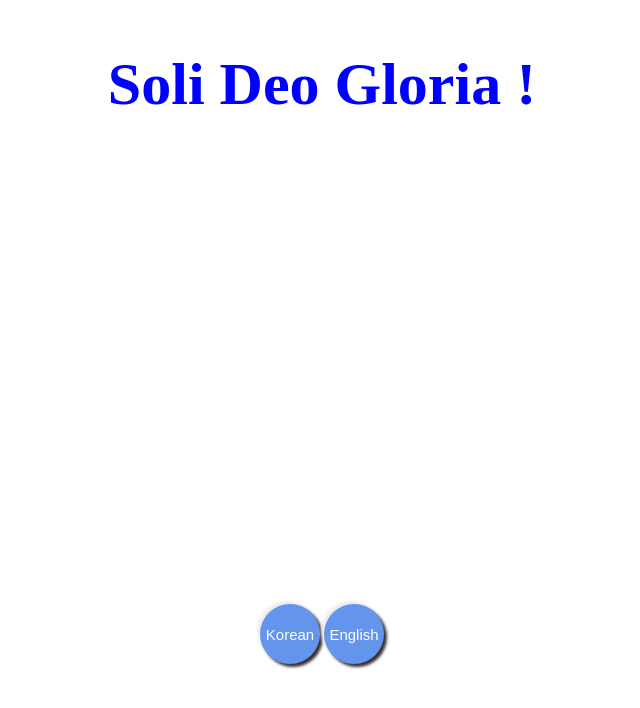
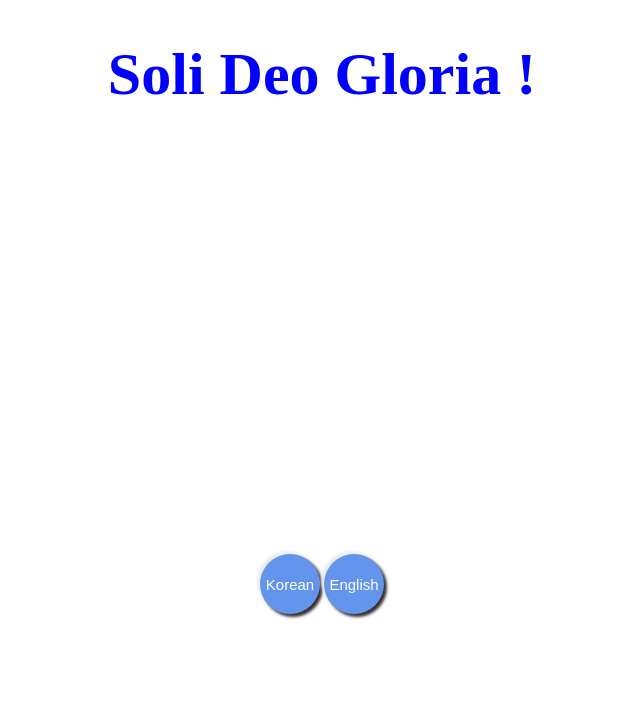
Before and after one commit to donadomini/solideogloria, a PHP site: page / in a window 1280 px wide. Shown: the top 708 px of the page, without its empty margins (318-958 px from the left). Run offline with PHP 8.4, Linux system fonts and the light colour scheme.

Commit message:
Add files via upload
250305

```diff
--- a/style.css
+++ b/style.css
@@ -70,7 +70,7 @@ h1{
 
 .container {
    display: grid;
-   grid-template-rows: auto;
+   grid-template-rows: auto auto auto;
    grid-template-areas:
 
          "Title"
@@ -78,8 +78,8 @@ h1{
          "Languages";
 
 
-   row-gap: 70px;
-   padding: 10px;
+   row-gap: 50px;
+
    align-items: center;
    align-content: end;
 
```
